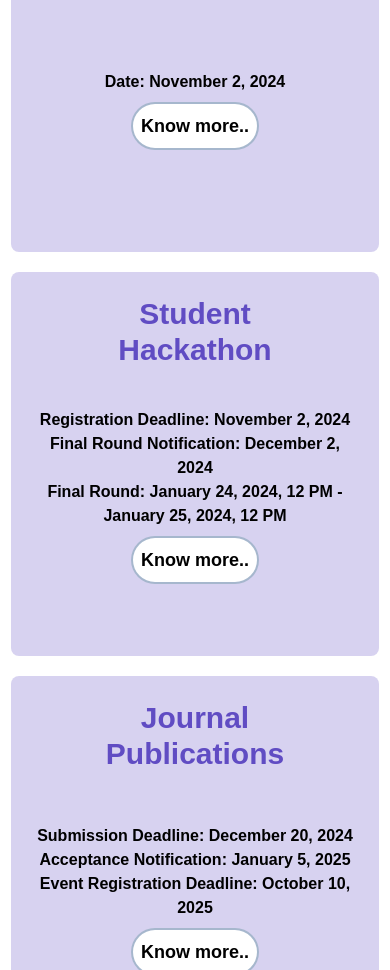
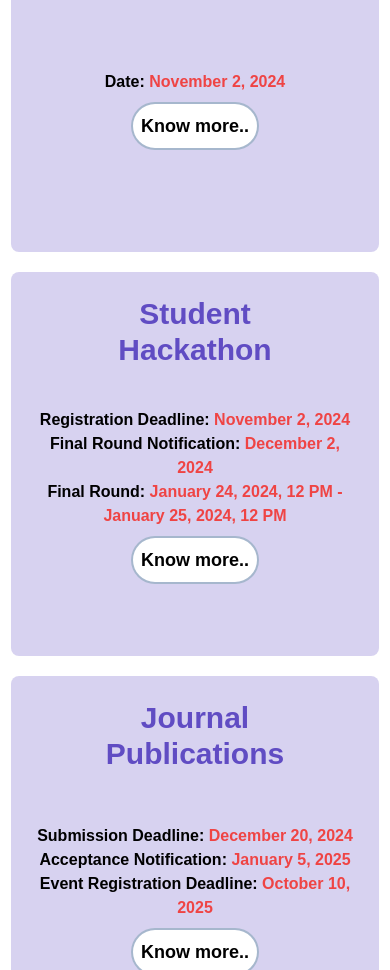
Before and after one commit to roshaneleshaddai/rdconclave, a Next.js app: page / in a window 390 px wide. Shown: the part 412-1382 px from the top of the page. Built offline with nearby package versions, Linux system fonts and the light colour scheme; a web font is replaced by a local one.

Commit message:
Update page.jsx
images added
dates color changed
responsive

--neeraja gurram

```diff
--- a/app/page.jsx
+++ b/app/page.jsx
@@ -176,7 +176,7 @@ function HorizontalImageScroller({ images }) {
     </div>
     {/* Date, Time, and Button Section */}
     <div className="flex-1 flex flex-col items-center justify-center font-bold">
-    <p className="text-center">Date: November 2, 2024</p>
+    <p className="text-center">Date:<span className="text-red-500"> November 2, 2024</span></p>
       <button className="p-2 m-2 bg-white text-lg border-2 border-[#4F709C]/50 hover:border-[#4F709C] rounded-full">
         Know more..
       </button>
@@ -196,9 +196,9 @@ function HorizontalImageScroller({ images }) {
     </div>
     {/* Date, Time, and Button Section */}
     <div className="flex-1 flex flex-col items-center justify-center font-bold">
-      <p className="text-center">Registration Deadline: November 2, 2024</p>
-      <p className="text-center">Final Round Notification: December 2, 2024</p>
-      <p className="text-center">Final Round: January 24, 2024, 12 PM - January 25, 2024, 12 PM</p>
+      <p className="text-center">Registration Deadline:<span className="text-red-500"> November 2, 2024</span></p>
+      <p className="text-center">Final Round Notification:<span className="text-red-500"> December 2, 2024</span></p>
+      <p className="text-center">Final Round:<span className="text-red-500"> January 24, 2024, 12 PM - January 25, 2024, 12 PM</span></p>
       <button className="p-2 m-2 bg-white text-lg border-2 border-[#4F709C]/50 hover:border-[#4F709C] rounded-full">
         Know more..
       </button>
@@ -218,9 +218,9 @@ function HorizontalImageScroller({ images }) {
     </div>
     {/* Date, Time, and Button Section */}
     <div className="flex-1 flex flex-col items-center justify-center font-bold">
-      <p className="text-center">Submission Deadline: December 20, 2024</p>
-      <p className="text-center">Acceptance Notification: January 5, 2025</p>
-      <p className="text-center">Event Registration Deadline: October 10, 2025</p>
+      <p className="text-center">Submission Deadline:<span className="text-red-500"> December 20, 2024</span></p>
+      <p className="text-center">Acceptance Notification:<span className="text-red-500"> January 5, 2025</span></p>
+      <p className="text-center">Event Registration Deadline:<span className="text-red-500"> October 10, 2025</span></p>
       <button className="p-2 m-2 bg-white text-lg border-2 border-[#4F709C]/50 hover:border-[#4F709C] rounded-full">
         Know more..
       </button>
@@ -522,7 +522,7 @@ function HorizontalImageScroller({ images }) {
 
         <ul className="list-none flex flex-col md:flex-row justify-center items-center text-lg text-gray-800">
           {bottomResearchers.map((researcher, index) => (
-            <li key={index} className="flex flex-col items-center p-2 m-2 hover:bg-[#FEF9D9] rounded-md">
+            <li key={index} className="flex flex-col items-center p-2 m-2 rounded-md">
               <Image
                 src={researcher.imgSrc}
                 alt={researcher.name}
@@ -542,29 +542,56 @@ function HorizontalImageScroller({ images }) {
 
 
 const CoordinatorsSection = () => {
+
+  const Coordinators = [
+    { name: 'Dr. Lakshmi Lydia E', imgSrc: '/images/laxmimam.png', position: 'Professor' },
+    { name: 'Dr. Sandeep Y', imgSrc: '/images/sandeepsir.png', position: 'Assistant Professor' },
+    ];
+
+
+  const bottomCoordinators=Coordinators.slice(0);
   return (
     <div className="flex flex-col justify-center mt-6 items-center p-6 border border-gray-300 rounded-lg shadow-md bg-[#] ">
       <div className="flex flex-col md:flex-row justify-around  w-full ">
         {/* Left section - Convenor */}
         <div className="text-center  mb-4 md:mb-0">
           <h2 className="text-red-600 font-bold text-lg">Convenor</h2>
+          <li className="flex flex-col items-center p-2 m-2 rounded-md">
+          <Image
+                src="https://www.vrsiddhartha.ac.in/it/wp-content/uploads/2019/09/ithod.jpg"
+                alt="Dr.suneetha.M"
+                width={150}
+                height={150}
+                className="w-[150px] h-[150px] object-cover"
+              />
           <p className="text-blue-600 font-bold text-md">
             Prof. Suneetha M,
           </p>
           <p className="text-black text-sm">
             Dean-R&D, IQAC, HoD-IT
           </p>
+          </li>
         </div>
 
         {/* Right section - Coordinators */}
         <div className="text-center ">
           <h2 className="text-red-600 font-bold text-lg">Coordinators</h2>
-          <p className="text-blue-600 font-bold text-md">
-            Dr. Lakshmi Lydia E, <span className="text-black">Professor</span>
-          </p>
-          <p className="text-blue-600 font-bold text-md">
-            Dr. Sandeep Y, <span className="text-black">Assistant Professor</span>
-          </p>
+          <ul className="list-none flex flex-col md:flex-row justify-center items-center text-lg text-gray-800">
+          {bottomCoordinators.map((coordinator, index) => (
+            <li key={index} className="flex flex-col items-center p-2 m-2 rounded-md">
+              <Image
+                src={coordinator.imgSrc}
+                alt={coordinator.name}
+                width={150}
+                height={150}
+                className="w-[150px] h-[150px] object-cover"
+              />
+              <p className="text-base text-blue-600 font-bold">{coordinator.name}</p>
+              <p className="text-sm text-gray-600">{coordinator.position}</p>
+            </li>
+          ))}
+        </ul>
+
         </div>
       </div>
 
```
